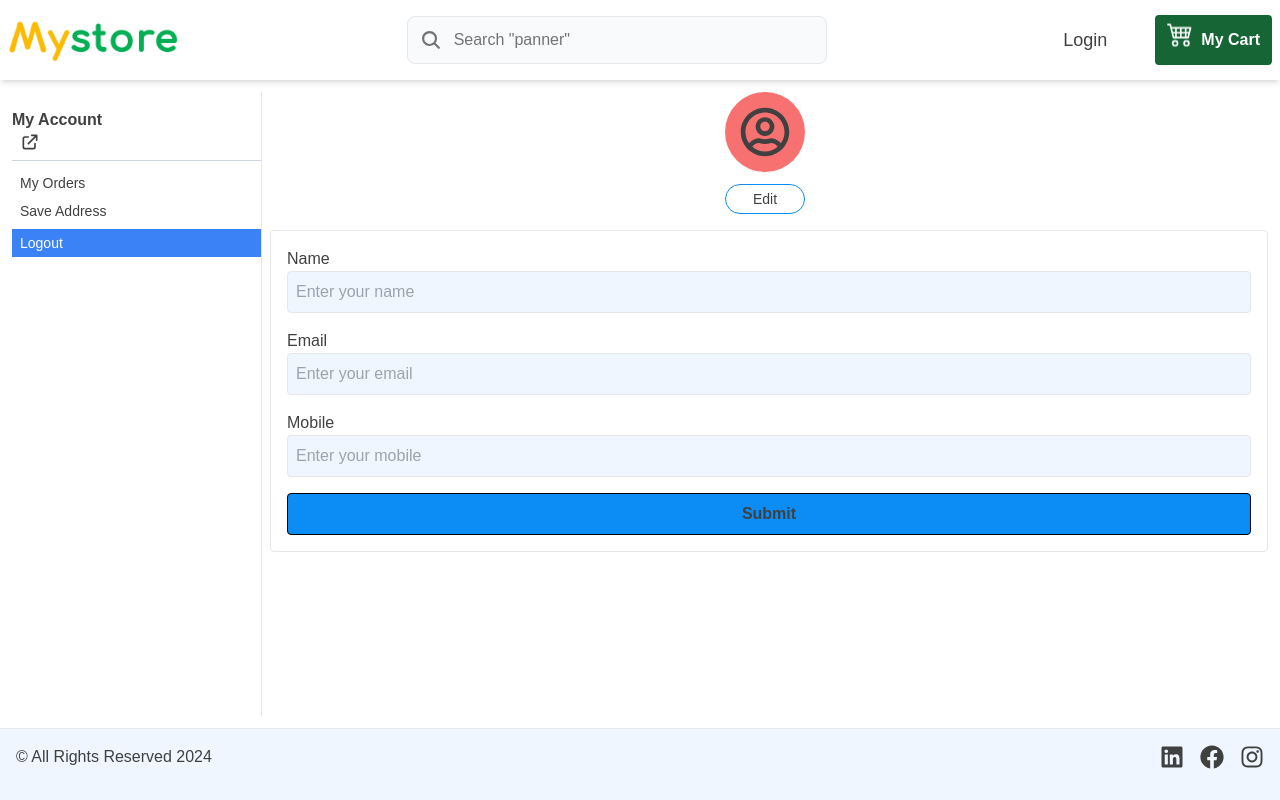
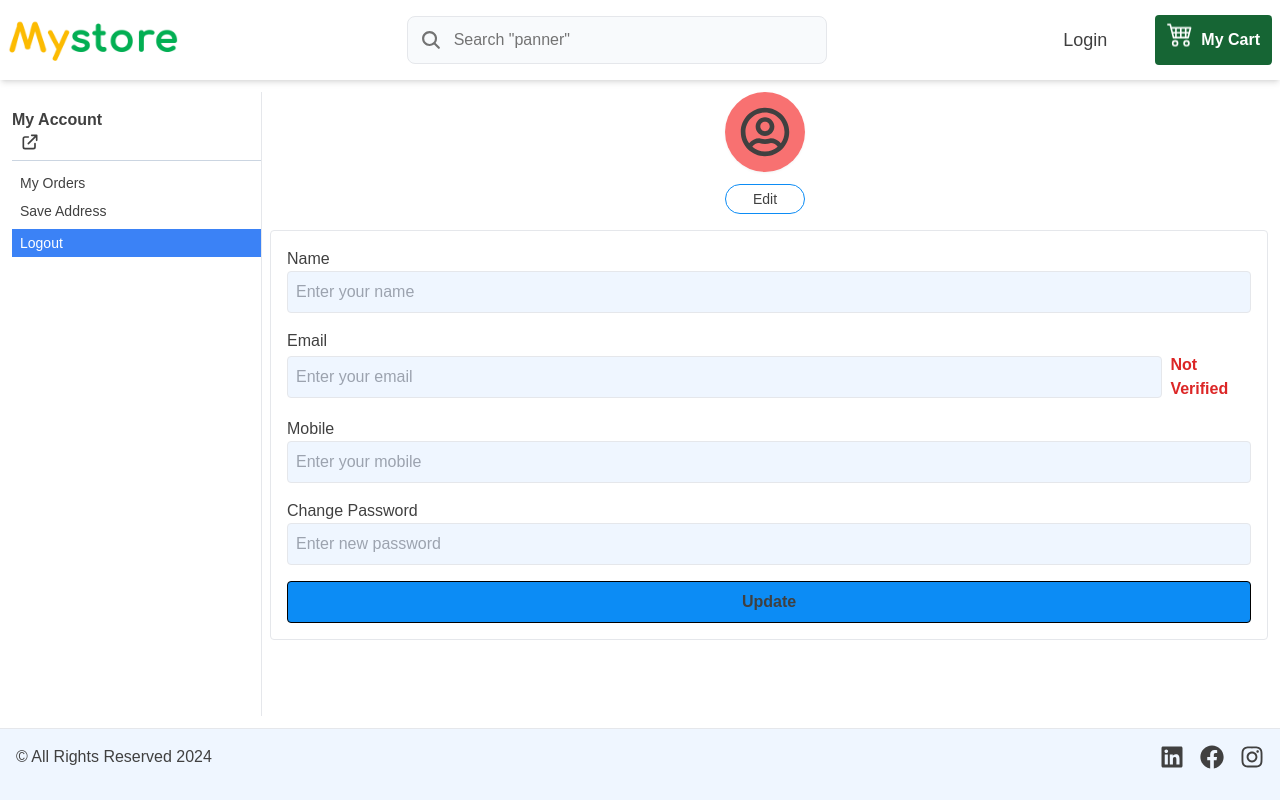
Before and after one commit to mramesh907/Mystore, a React (Vite) app in the folder client/: page /dashboard/profile in a window 1280 px wide. Built offline with nearby package versions, Linux system fonts and the light colour scheme; no server answers.

Commit message:
add verifyEmail and ChnagePassword

```diff
--- a/client/src/pages/Profile.jsx
+++ b/client/src/pages/Profile.jsx
@@ -15,7 +15,9 @@ const Profile = () => {
     const [userData, setuserData] = useState({
       name:user.name,
       email:user.email,
-      mobile:user.mobile
+      mobile:user.mobile,
+      verifyEmail:user.verifyEmail,
+      password:user.password
     })
     const [loading, setloading] = useState(false)
     const dispatch = useDispatch()
@@ -24,6 +26,8 @@ const Profile = () => {
           name: user.name,
           email: user.email,
           mobile: user.mobile,
+          verifyEmail: user.verifyEmail,
+          password: user.password
         });
     },[user])
     const handleOnChange =(e)=>{
@@ -35,6 +39,8 @@ const Profile = () => {
           }
         })
     }
+
+
     const handleSubmit = async(e)=>{
         e.preventDefault()
         try {
@@ -87,10 +93,11 @@ const Profile = () => {
         className='border border-gray-200 rounded p-4 mt-4 my-4 ml-2 grid gap-4'
         onSubmit={handleSubmit}>
         <div className='grid'>
-          <label>Name</label>
+          <label htmlFor='name'>Name</label>
           <input
             type='text'
             name='name'
+            id='name'
             value={userData.name}
             placeholder='Enter your name'
             className='p-2 bg-blue-50 outline-none border focus-within:border-primary-200 rounded'
@@ -111,6 +118,11 @@ const Profile = () => {
               className='p-2 bg-blue-50 outline-none border focus-within:border-primary-200 rounded w-full'
               onChange={handleOnChange}
             />
+            {userData.verifyEmail ? (
+              <span className='text-green-600 font-semibold'>Verified</span>
+            ) : (
+              <span className='text-red-600 font-semibold'>Not Verified</span>
+            )}
           </div>
         </div>
 
@@ -121,15 +133,26 @@ const Profile = () => {
             name='mobile'
             id='mobile'
             value={userData.mobile}
-            required
             placeholder='Enter your mobile'
+            className='p-2 bg-blue-50 outline-none border focus-within:border-primary-200 rounded'
+            onChange={handleOnChange}
+          />
+        </div>
+        {/* Change Password */}
+        <div className='grid'>
+          <label htmlFor='password'>Change Password</label>
+          <input
+            type='password'
+            name='password'
+            id='password'
+            placeholder='Enter new password'
             className='p-2 bg-blue-50 outline-none border focus-within:border-primary-200 rounded'
             onChange={handleOnChange}
           />
         </div>
 
         <button className='border px-4 py-2 font-semibold bg-primary-100 hover:bg-primary-200 border-black rounded'>
-          {loading ? 'Loading...' : 'Submit'}
+          {loading ? 'Loading...' : 'Update'}
         </button>
       </form>
     </div>
```
